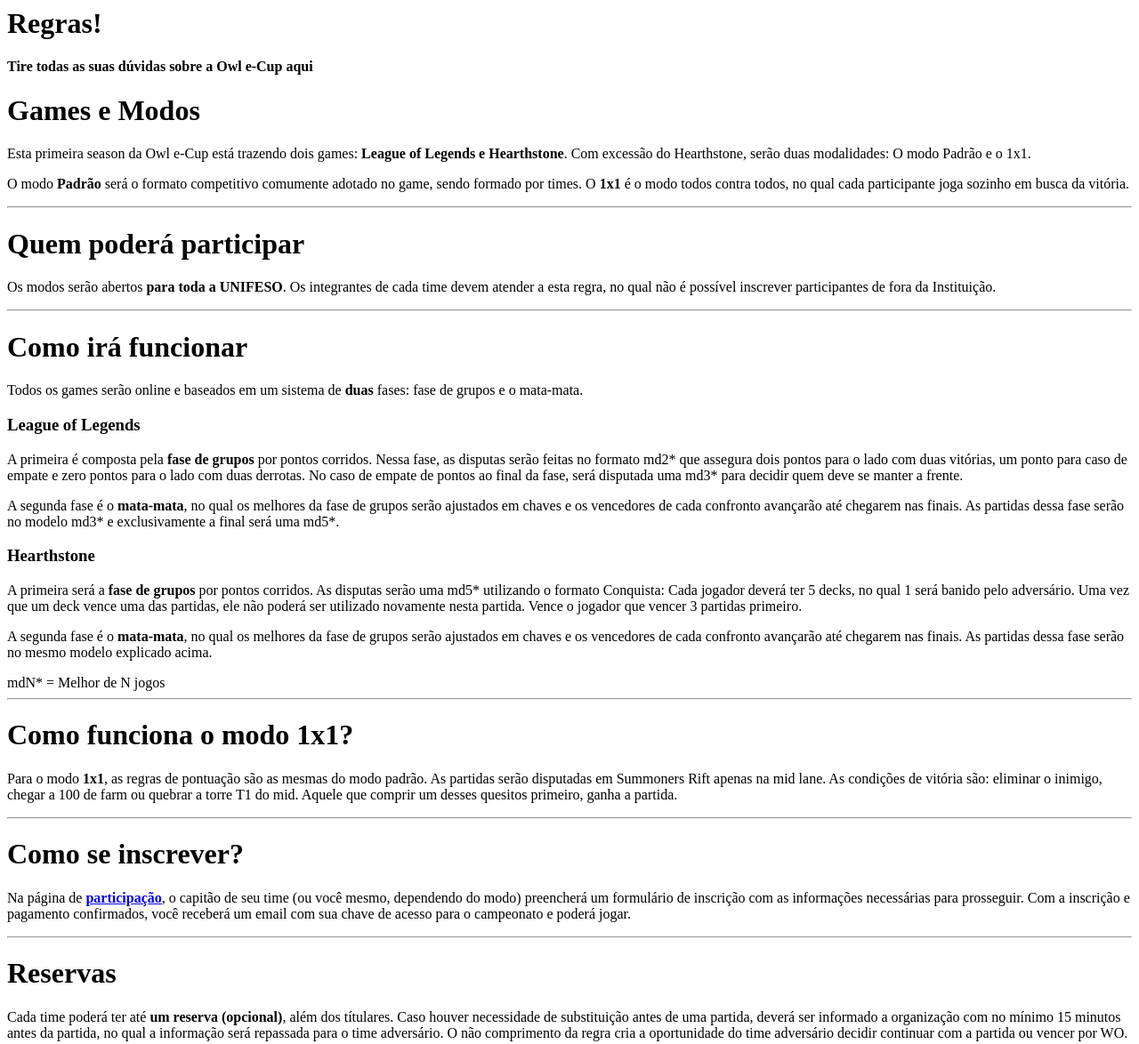
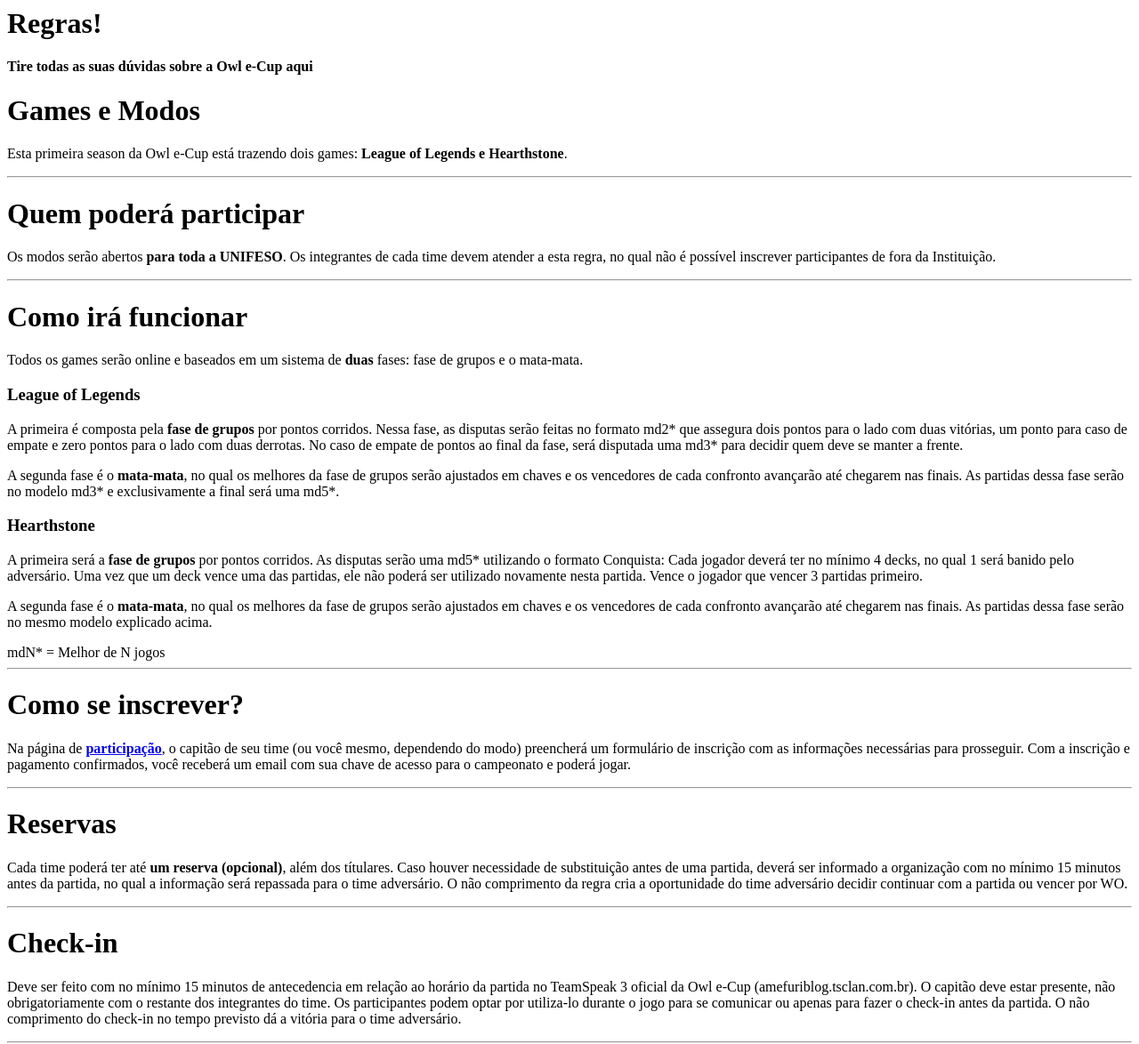
Before and after one commit to Katreque/owlecup, a website: page app/views/regras.html in a window 1280 px wide. Shown: the top 1174 px of the page at 89% size. Drawn offline with Linux system fonts and the light colour scheme.

Commit message:
Modo x1 oficialmente removido da Season One.

```diff
--- a/app/views/regras.html
+++ b/app/views/regras.html
@@ -5,8 +5,7 @@
   </div>
   <div class="col-sm-8 col-sm-offset-2 text-center">
     <h1>Games e Modos</h1>
-      <p>Esta primeira season da Owl e-Cup está trazendo dois games: <strong class="corAtencao">League of Legends e Hearthstone</strong>. Com excessão do Hearthstone, serão duas modalidades: O modo Padrão e o 1x1.</p>
-      <p>O modo <strong class="corAtencao">Padrão</strong> será o formato competitivo comumente adotado no game, sendo formado por times. O <strong class="corAtencao">1x1</strong> é o modo todos contra todos, no qual cada participante joga sozinho em busca da vitória.</p>
+      <p>Esta primeira season da Owl e-Cup está trazendo dois games: <strong class="corAtencao">League of Legends e Hearthstone</strong>.</p>
     <hr>
     <h1>Quem poderá participar</h1>
       <p>Os modos serão abertos <strong class="corAtencao">para toda a UNIFESO</strong>. Os integrantes de cada time devem atender a esta regra, no qual não é possível inscrever participantes de fora da Instituição.</p>
@@ -17,12 +16,9 @@
           <p>A primeira é composta pela <strong class="corAtencao">fase de grupos</strong> por pontos corridos. Nessa fase, as disputas serão feitas no formato md2* que assegura dois pontos para o lado com duas vitórias, um ponto para caso de empate e zero pontos para o lado com duas derrotas. No caso de empate de pontos ao final da fase, será disputada uma md3* para decidir quem deve se manter a frente.</p>
           <p> A segunda fase é o <strong class="corAtencao">mata-mata</strong>, no qual os melhores da fase de grupos serão ajustados em chaves e os vencedores de cada confronto avançarão até chegarem nas finais. As partidas dessa fase serão no modelo md3* e exclusivamente a final será uma md5*.</p>
         <h3 class="corAtencao">Hearthstone</h3>
-          <p>A primeira será a <strong class="corAtencao">fase de grupos</strong> por pontos corridos. As disputas serão uma md5* utilizando o formato Conquista: Cada jogador deverá ter 5 decks, no qual 1 será banido pelo adversário. Uma vez que um deck vence uma das partidas, ele não poderá ser utilizado novamente nesta partida. Vence o jogador que vencer 3 partidas primeiro.</p>
+          <p>A primeira será a <strong class="corAtencao">fase de grupos</strong> por pontos corridos. As disputas serão uma md5* utilizando o formato Conquista: Cada jogador deverá ter no mínimo 4 decks, no qual 1 será banido pelo adversário. Uma vez que um deck vence uma das partidas, ele não poderá ser utilizado novamente nesta partida. Vence o jogador que vencer 3 partidas primeiro.</p>
           <p> A segunda fase é o <strong class="corAtencao">mata-mata</strong>, no qual os melhores da fase de grupos serão ajustados em chaves e os vencedores de cada confronto avançarão até chegarem nas finais. As partidas dessa fase serão no mesmo modelo explicado acima.</p>
         <span>mdN* = Melhor de N jogos</span>
-    <hr>
-    <h1>Como funciona o modo 1x1?</h1>
-      <p>Para o modo <strong class="corAtencao">1x1</strong>, as regras de pontuação são as mesmas do modo padrão. As partidas serão disputadas em Summoners Rift apenas na mid lane. As condições de vitória são: eliminar o inimigo, chegar a 100 de farm ou quebrar a torre T1 do mid. Aquele que comprir um desses quesitos primeiro, ganha a partida.</p>
     <hr>
     <h1>Como se inscrever?</h1>
       <p>Na página de <strong class="corAtencao"><a href="/participar">participação</a></strong>, o capitão de seu time (ou você mesmo, dependendo do modo) preencherá um formulário de inscrição com as informações necessárias para prosseguir. Com a inscrição e pagamento confirmados, você receberá um email com sua chave de acesso para o campeonato e poderá jogar.</p>
```
Also changed, not shown: app/views/home.html (+1 -1 lines), app/views/participar.html (+0 -1 lines).
